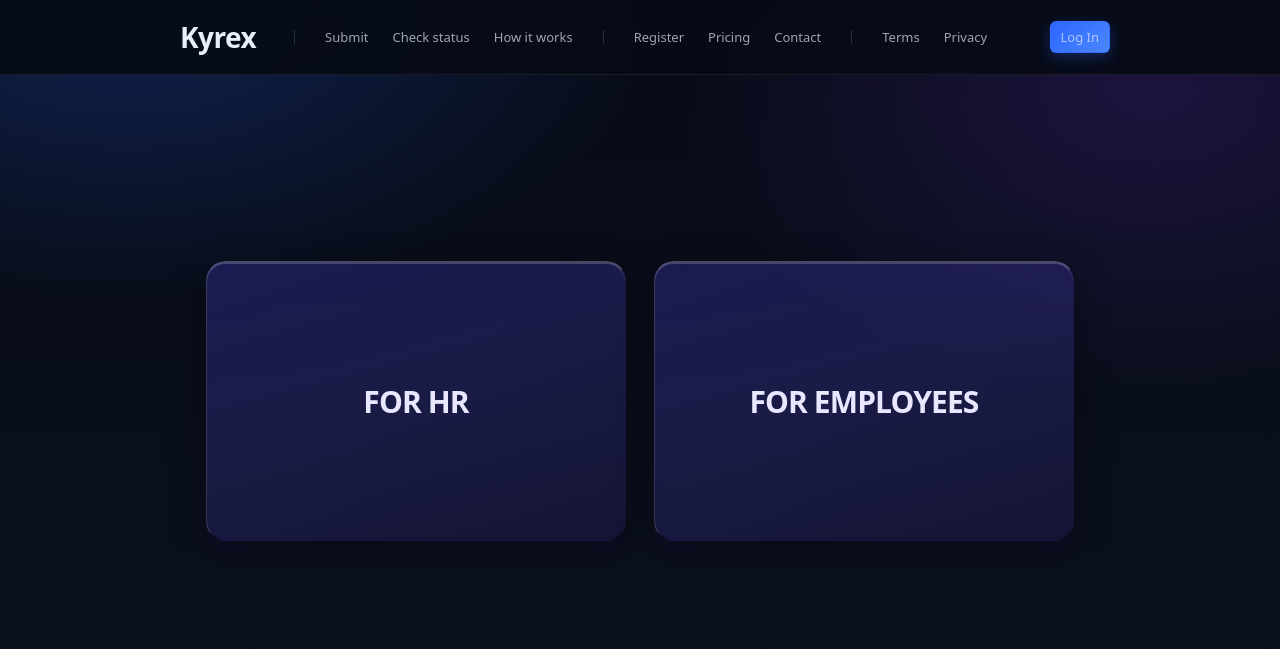
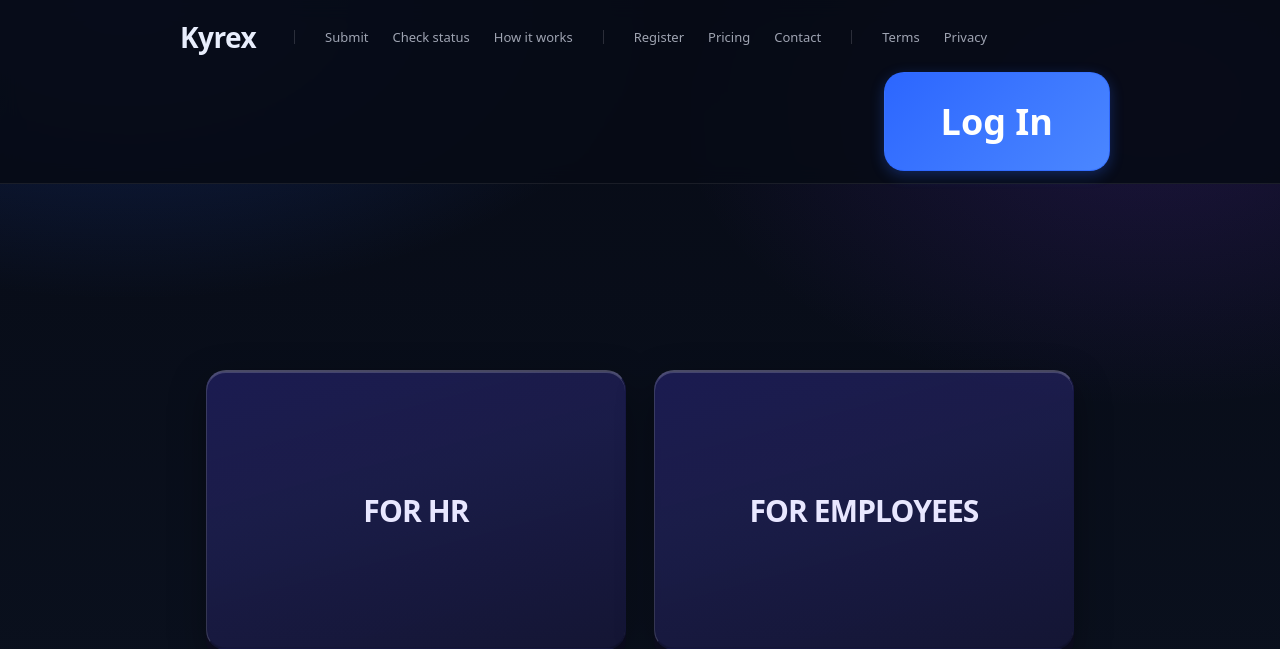
Before and after one commit to gaggame1010-arch/employee-feedback-platform, a Django app: page / in a window 1280 px wide. Shown: the top 649 px of the page. Run offline with Django 5.2, Linux system fonts and the light colour scheme.

Commit message:
Topbar: fix Log In button size - override .topbar a, use !important, 36px 24px 56px

```diff
--- a/submissions/templates/submissions/base.html
+++ b/submissions/templates/submissions/base.html
@@ -97,12 +97,13 @@
         vertical-align:middle;
       }
       .topbar-group{ display:flex; flex-wrap:wrap; align-items:center; gap:4px; }
-      .topbar-login{
+      /* Log In: use a.topbar-login so we override .topbar a (which has higher specificity) */
+      .topbar a.topbar-login{
         margin-left: auto;
-        font-size: 30px;
+        font-size: 36px !important;
         font-weight: 800;
-        padding: 20px 48px;
-        border-radius: 18px;
+        padding: 24px 56px !important;
+        border-radius: 20px !important;
         background: linear-gradient(135deg, var(--brand), #4b87ff);
         border: 1px solid rgba(44,102,255,.55);
         color: #fff;
@@ -112,14 +113,14 @@
         box-shadow: 0 4px 14px rgba(44,102,255,.3);
         flex-shrink: 0;
       }
-      .topbar-login:hover{
+      .topbar a.topbar-login:hover{
         filter: brightness(1.1);
         transform: translateY(-1px);
         box-shadow: 0 6px 18px rgba(44,102,255,.4);
         color: #fff;
         text-decoration: none;
       }
-      .topbar-login:focus-visible{
+      .topbar a.topbar-login:focus-visible{
         outline: none;
         box-shadow: 0 4px 14px rgba(44,102,255,.3), 0 0 0 3px rgba(44,102,255,.4);
       }
```
